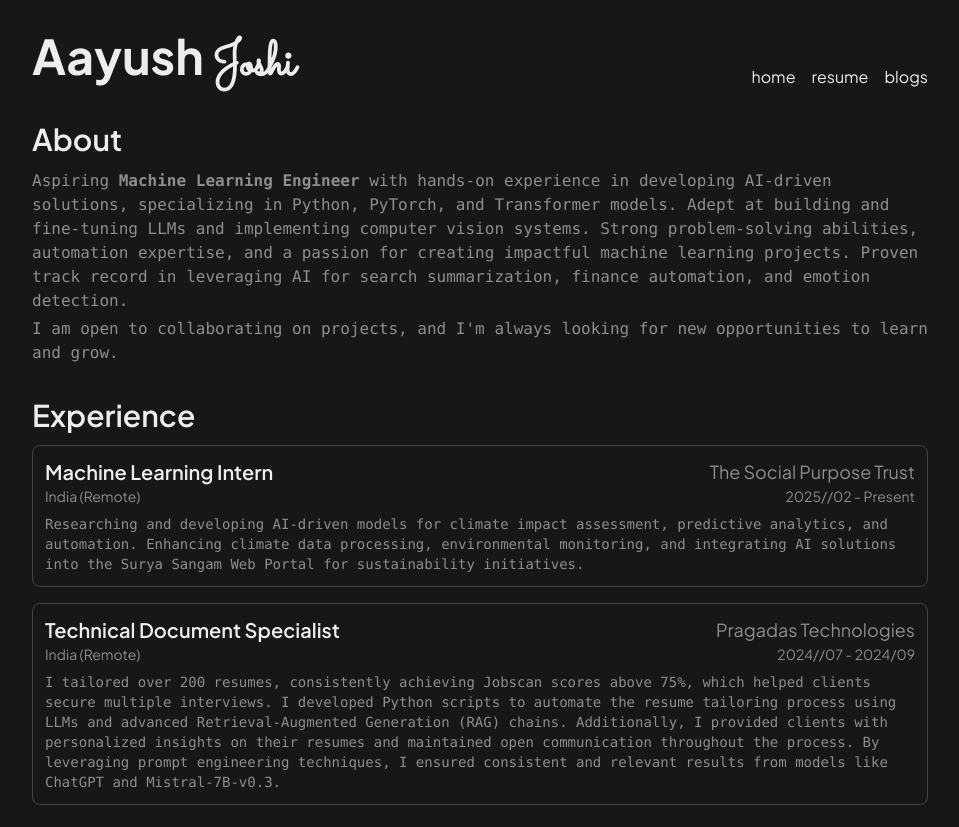
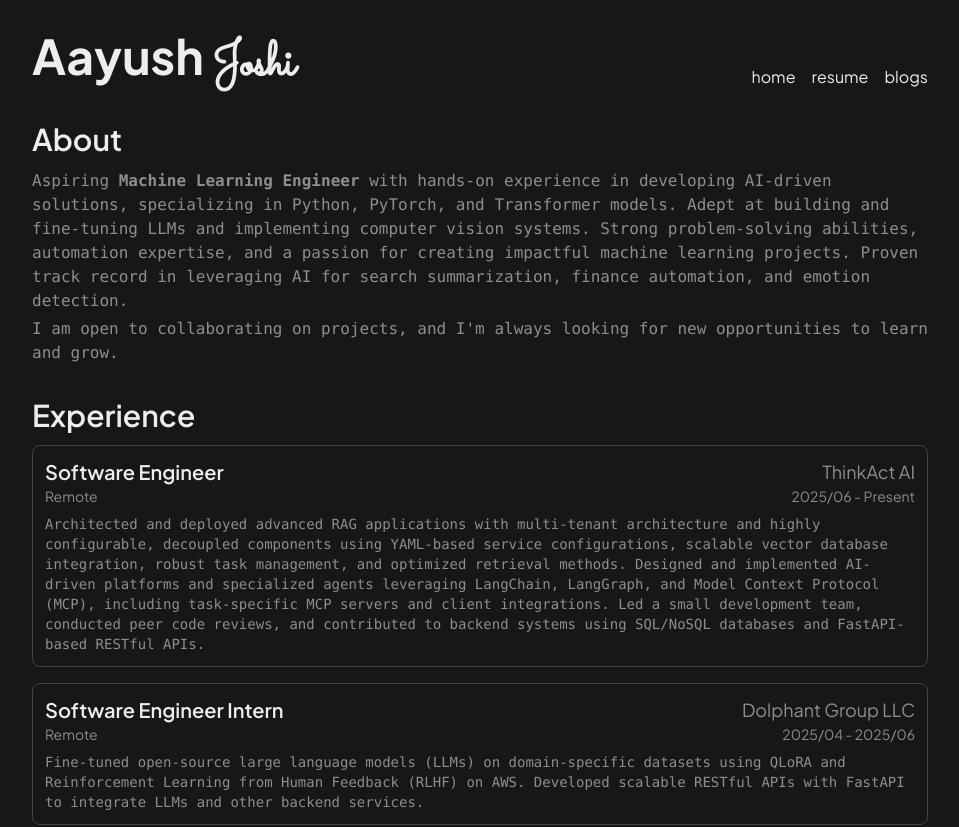
Before and after one commit to aayushjoshi-12/portfolio, a Next.js app: page / in a window 1280 px wide. Shown: the top 827 px of the page, without its empty margins (160-1119 px from the left). Built offline with nearby package versions, Linux system fonts and the light colour scheme.

Commit message:
thinkact

```diff
--- a/constants/experiences.ts
+++ b/constants/experiences.ts
@@ -1,16 +1,23 @@
 export const experiences = [
+  {
+    title: "Software Engineer",
+    company: "ThinkAct AI",
+    description: "Architected and deployed advanced RAG applications with multi-tenant architecture and highly configurable, decoupled components using YAML-based service configurations, scalable vector database integration, robust task management, and optimized retrieval methods. Designed and implemented AI-driven platforms and specialized agents leveraging LangChain, LangGraph, and Model Context Protocol (MCP), including task-specific MCP servers and client integrations. Led a small development team, conducted peer code reviews, and contributed to backend systems using SQL/NoSQL databases and FastAPI-based RESTful APIs.",
+    date: "2025/06 - Present",
+    location: "Remote",
+  },
+  {
+    title: "Software Engineer Intern",
+    company: "Dolphant Group LLC",
+    description: "Fine-tuned open-source large language models (LLMs) on domain-specific datasets using QLoRA and Reinforcement Learning from Human Feedback (RLHF) on AWS. Developed scalable RESTful APIs with FastAPI to integrate LLMs and other backend services.",
+    date: "2025/04 - 2025/06",
+    location: "Remote",
+  },
   {
     title: "Machine Learning Intern",
     company: "The Social Purpose Trust",
-    description: "Researching and developing AI-driven models for climate impact assessment, predictive analytics, and automation. Enhancing climate data processing, environmental monitoring, and integrating AI solutions into the Surya Sangam Web Portal for sustainability initiatives.",
-    date: "2025//02 - Present",
-    location: "India (Remote)",
-  },
-  {
-    title: "Technical Document Specialist",
-    company: "Pragadas Technologies",
-    description: "I tailored over 200 resumes, consistently achieving Jobscan scores above 75%, which helped clients secure multiple interviews. I developed Python scripts to automate the resume tailoring process using LLMs and advanced Retrieval-Augmented Generation (RAG) chains. Additionally, I provided clients with personalized insights on their resumes and maintained open communication throughout the process. By leveraging prompt engineering techniques, I ensured consistent and relevant results from models like ChatGPT and Mistral-7B-v0.3.",
-    date: "2024//07 - 2024/09",
-    location: "India (Remote)",
+    description: "Developed AI-driven models for climate solutions, including predictive analytics for environmental monitoring and impact assessment. Collected, preprocessed, and augmented climate-related datasets to improve model performance. Automated climate data analysis and reporting, integrating solutions into the Surya Sangam Web Portal to support sustainability initiatives.",
+    date: "2025/02 - 2025/04",
+    location: "Remote",
   },
 ];
```
